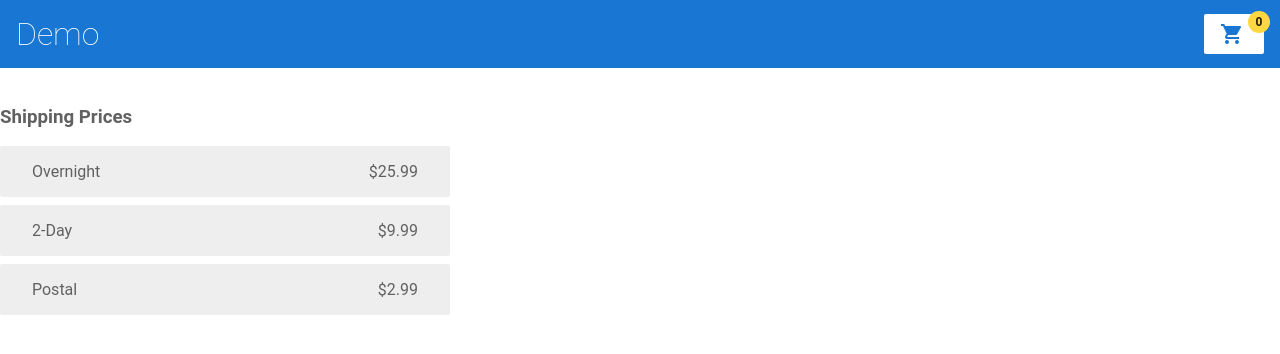
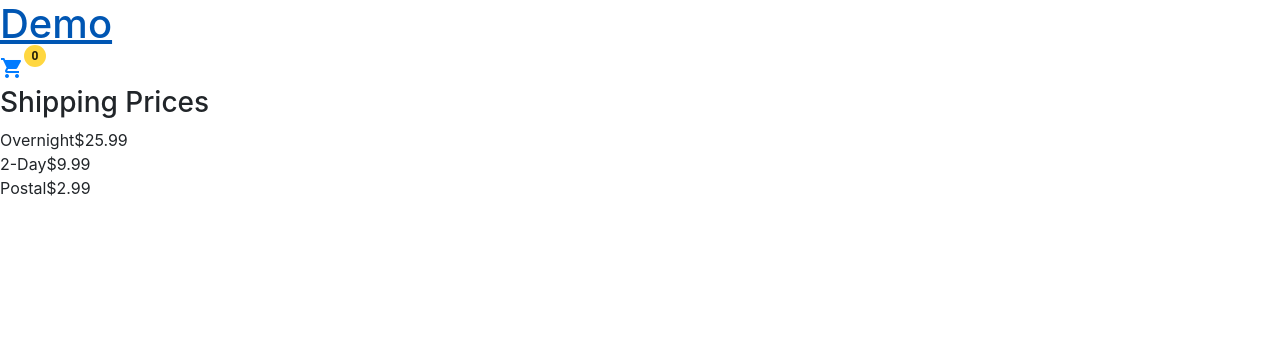
Before and after one commit to s2iwi2s/angular-demo-s2iwi2s, an Angular app: page /shipping in a window 1280 px wide. Shown: the top 354 px of the page. Built offline with nearby package versions, Linux system fonts and the light colour scheme.

Commit message:
4 files modified

```diff
--- a/package.json
+++ b/package.json
@@ -14,6 +14,7 @@
     "@angular/platform-browser": "8.2.2",
     "@angular/platform-browser-dynamic": "8.2.2",
     "@angular/router": "8.2.2",
+    "@ng-bootstrap/ng-bootstrap": "^5.0.0",
     "angular-in-memory-web-api": "0.9.0",
     "core-js": "2",
     "jasmine-core": "3.4.0",
--- a/src/app/product-details/product-details.component.html
+++ b/src/app/product-details/product-details.component.html
@@ -6,14 +6,19 @@
 
 
 <form [formGroup]="productForm" (ngSubmit)="onSubmit(productForm.value)">
-  <input id="productId" type="text" formControlName="productId">
-  <div>
+  <input id="productId" type="hidden" formControlName="productId">
+
+  <div class="form-group">
+    <label for="name">Name</label>
+    <input type="text" formControlName="name" class="form-control" id="name" placeholder="Enter name">
+  </div>
+    <!--  <div>
     <label for="name">
       name
     </label>
     <input id="name" type="text" formControlName="name" required>
-
   </div>
+  -->
   <div>
     <label for="price">
       price
--- a/src/index.html
+++ b/src/index.html
@@ -9,6 +9,10 @@
     <link rel="icon" type="image/x-icon" href="favicon.ico" />
     <link
       href="https://fonts.googleapis.com/icon?family=Material+Icons"
+      rel="stylesheet"
+    />
+    <link
+      href="https://maxcdn.bootstrapcdn.com/bootstrap/4.0.0/css/bootstrap.min.css"
       rel="stylesheet"
     />
   </head>
--- a/src/styles.css
+++ b/src/styles.css
@@ -1,157 +1,5 @@
 @import '~@angular/material/prebuilt-themes/deeppurple-amber.css';
-body {
-  font-family: Roboto, Arial, sans-serif;
-  margin: 0;
-}
 
-.basic-container {
-  padding: 30px;
-}
-
-.version-info {
-  font-size: 8pt;
-  float: right;
-}
-
-
-/* Global Styles */
-
-* {
-  font-family: 'Roboto', Arial, sans-serif;
-  color: #616161;
-  box-sizing: border-box;
-  -webkit-font-smoothing: antialiased;
-  -moz-osx-font-smoothing: grayscale;
-}
-
-body {
-  margin: 0;
-}
-
-.container {
-  display: flex;
-  flex-direction: row;
-}
-
-router-outlet + *  {
-  padding: 0 16px;
-}
-
-/* Text */
-
-h1 {
-  font-size: 32px;
-}
-
-h2 {
-  font-size: 20px;
-}
-
-h1, h2 {
-  font-weight: lighter;
-}
-
-p {
-  font-size: 14px;
-}
-
-/* Hyperlink */
-
-a {
-  cursor: pointer;
-  color: #1976d2;
-  text-decoration: none;
-}
-
-a:hover {
-  opacity: 0.8;
-}
-
-/* Input */
-
-input {
-  font-size: 14px;
-  border-radius: 2px;
-  padding: 8px;
-  margin-bottom: 16px;
-  border: 1px solid #BDBDBD;
-}
-
-label {
-  font-size: 12px;
-  font-weight: bold;
-  margin-bottom: 4px;
-  display: block;
-  text-transform: uppercase;
-}
-
-/* Button */
-.button, button {
-  display: inline-flex;
-  align-items: center;
-  padding: 8px 16px;
-  border-radius: 2px;
-  font-size: 14px;
-  cursor: pointer;
-  background-color: #1976d2;
-  color: white;
-  border: none;
-}
-
-.button:hover, button:hover {
-  opacity: 0.8;
-  font-weight: normal;
-}
-
-.button:disabled, button:disabled {
-  opacity: 0.5;
-  cursor: auto;
-}
-
-/* Fancy Button */
-
-.fancy-button {
-  background-color: white;
-  color: #1976d2;
-}
-
-.fancy-button i.material-icons {
-  color: #1976d2;
-  padding-right: 4px;
-}
-
-/* Top Bar */
-
-app-top-bar {
-  width: 100%;
-  height: 68px;
-  background-color: #1976d2;
-  padding: 16px;
-  display: flex;
-  flex-direction: row;
-  justify-content: space-between;
-  align-items: center;
-}
-
-app-top-bar h1 {
-  color: white;
-  margin: 0;
-}
-
-/* Checkout Cart, Shipping Prices */
-
-.cart-item, .shipping-item {
-  width: 100%;
-  min-width: 400px;
-  max-width: 450px;
-  display: flex;
-  flex-direction: row;
-  justify-content: space-between;
-  padding: 16px 32px;
-  margin-bottom: 8px;
-  border-radius: 2px;
-  background-color: #EEEEEE;
-}
 
 
 /*
```
